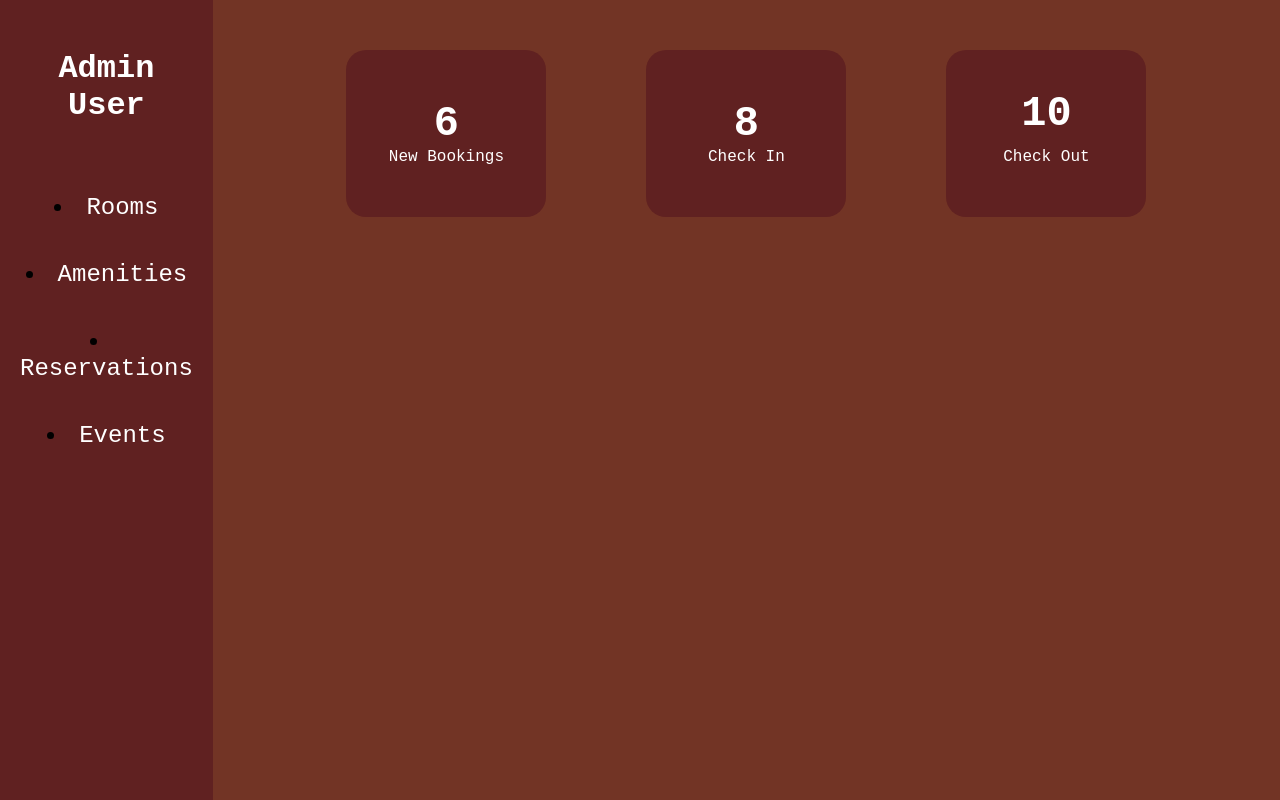
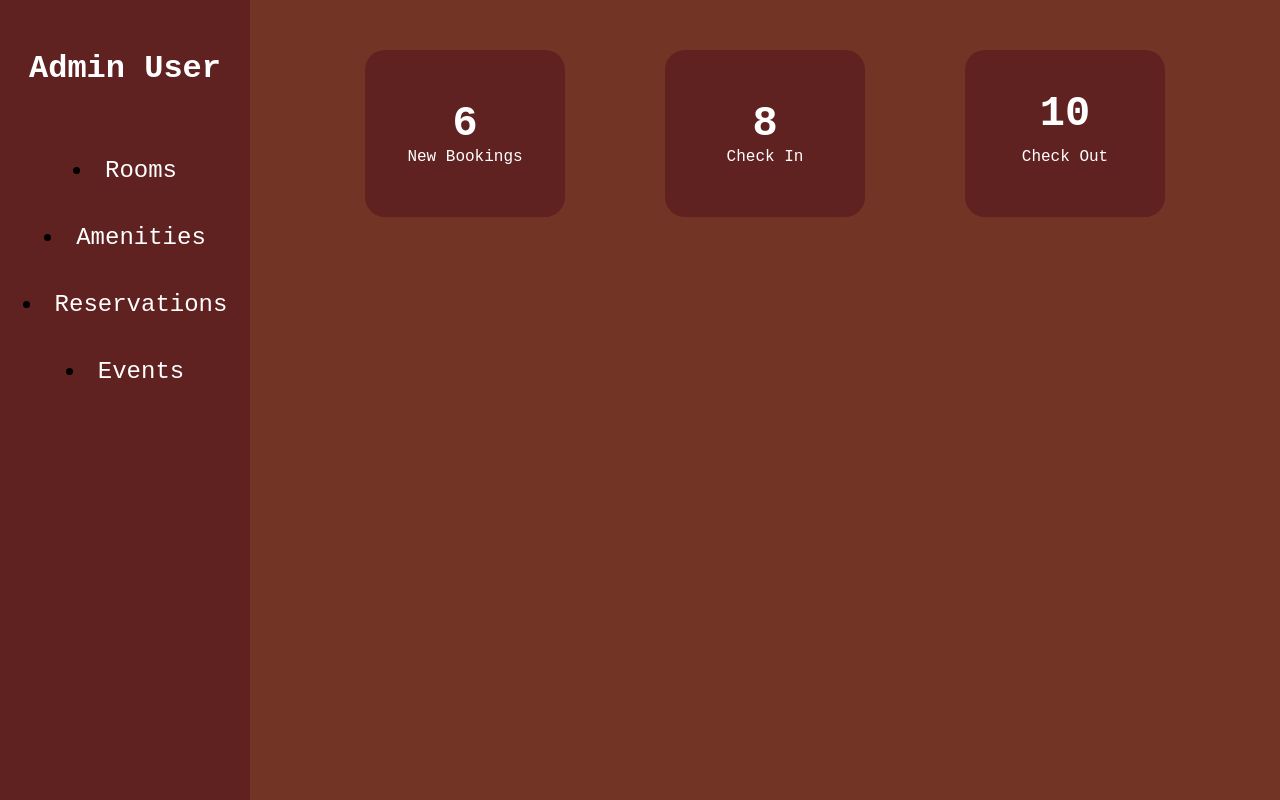
Before and after one commit to HehNiceArt/EMC002_Web, a React (Create React App) app: page /Admin/Rooms in a window 1280 px wide. Built offline with nearby package versions, Linux system fonts and the light colour scheme.

Commit message:
room wip

```diff
--- a/src/components/ARoom.js
+++ b/src/components/ARoom.js
@@ -20,6 +20,10 @@ export default function ARoom() {
                     <p>Check Out</p>
                 </div>
             </div>
+            <div className="Grid">
+
+            </div>
+
         </div>
     )
 }
--- a/src/components/css/Admin.css
+++ b/src/components/css/Admin.css
@@ -10,6 +10,7 @@
     height: 100vh;
     background-color: #602121;
     text-align: center;
+    min-width: 250px;
 }
 
 .AN-Container>h1 {
```
